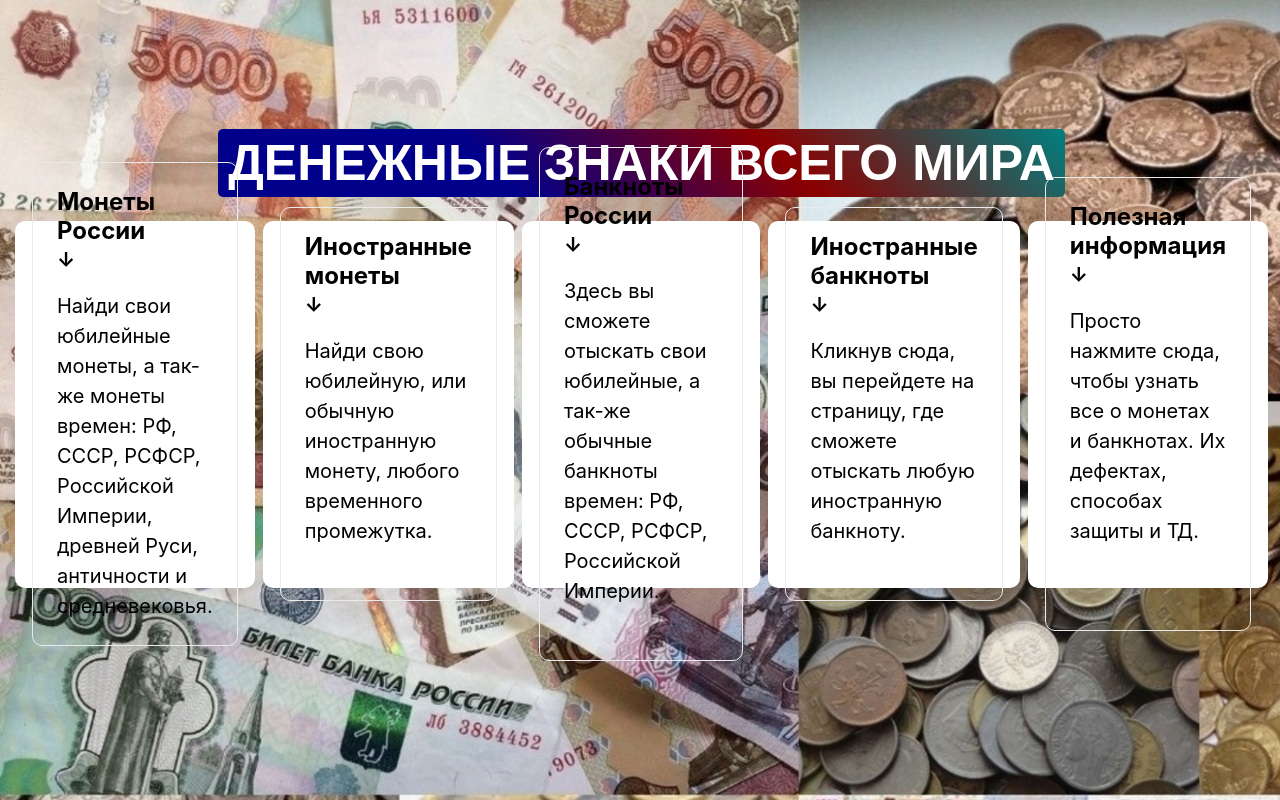
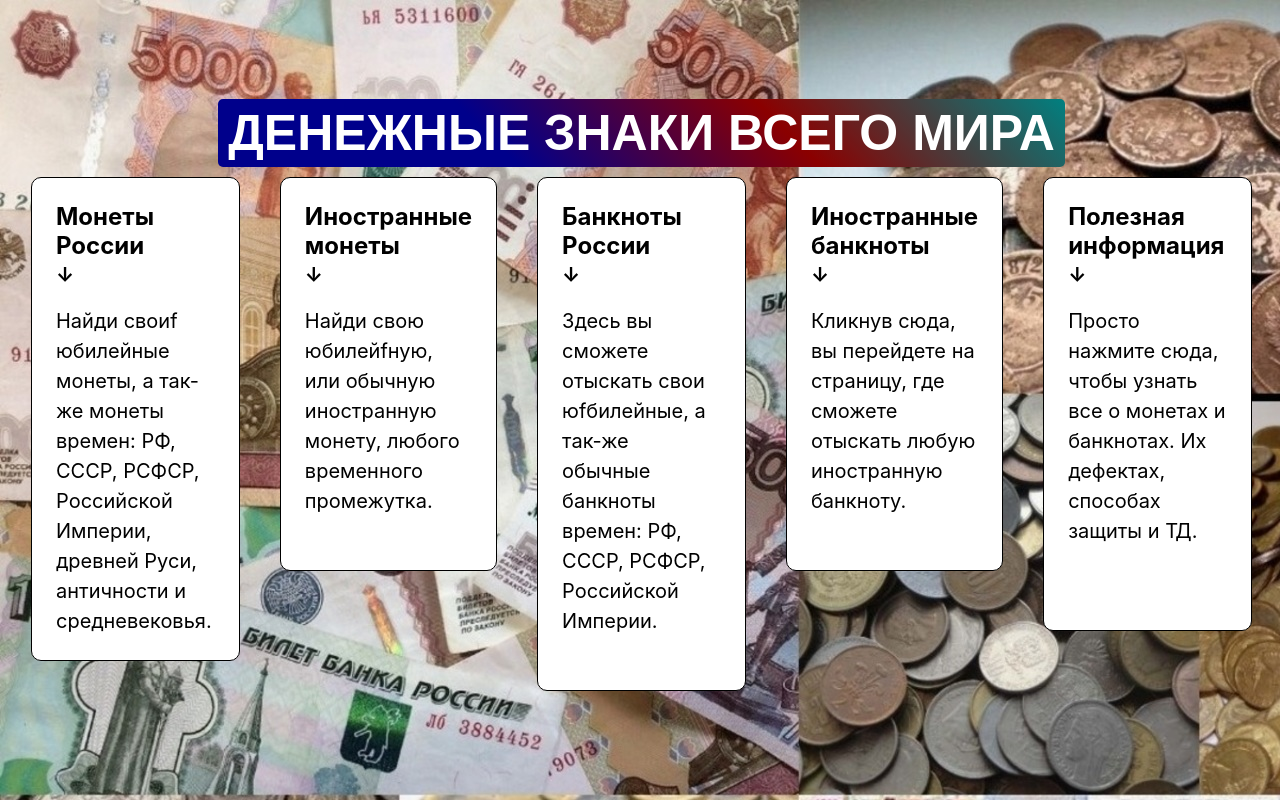
Before and after one commit to alyxmamathemm/bank-notes, a Next.js app: page / in a window 1280 px wide. Built offline with nearby package versions, Linux system fonts and the light colour scheme.

Commit message:
Сделал рамочки

```diff
--- a/pages/index.js
+++ b/pages/index.js
@@ -22,8 +22,8 @@ export default function Home() {
                   <p>&#8595;</p>
                 </h3>
                 <p>
-                  Найди свои юбилейные монеты, а так-же монеты времен: РФ, СССР,
-                  РСФСР, Российской Империи, древней Руси, античности и
+                  Найди своиf юбилейные монеты, а так-же монеты времен: РФ,
+                  СССР, РСФСР, Российской Империи, древней Руси, античности и
                   средневековья.
                 </p>
               </a>
@@ -39,7 +39,7 @@ export default function Home() {
                   <p>&#8595;</p>
                 </h3>
                 <p>
-                  Найди свою юбилейную, или обычную иностранную монету, любого
+                  Найди свою юбилейfную, или обычную иностранную монету, любого
                   временного промежутка. &nbsp; <p>&nbsp;</p>
                 </p>
               </a>
@@ -55,7 +55,7 @@ export default function Home() {
                   <p> &#8595;</p>
                 </h3>
                 <p>
-                  Здесь вы сможете отыскать свои юбилейные, а так-же обычные
+                  Здесь вы сможете отыскать свои юfбилейные, а так-же обычные
                   банкноты времен: РФ, СССР, РСФСР, Российской Империи. &nbsp;
                   {""}
                   <p>&nbsp;</p>
@@ -116,8 +116,8 @@ export default function Home() {
         .content {
           display: flex;
           max-width: 100000px;
-          flex-wrap: rap;
           max-height: 1000px;
+          align-items: baseline;
         }
 
         main {
@@ -147,7 +147,7 @@ export default function Home() {
           text-decoration: none;
         }
 
-        <style > .title a:hover,
+        .title a:hover,
         .title a:focus,
         .title a:active {
           text-decoration: underline;
@@ -216,9 +216,6 @@ export default function Home() {
           margin-top: 3rem;
           margin: 4px;
 
-          border: 1px solid #0100;
-          background: #ffffff;
-          border-radius: 10px;
           width: 200px;
           height: 367px;
         }
@@ -235,16 +232,17 @@ export default function Home() {
           text-align: left;
           color: inherit;
           text-decoration: none;
-          border: 1px solid #eaeaea;
+          border: 1px solid #000000;
           border-radius: 10px;
           transition: color 0.15s ease, border-color 0.15s ease;
+          background: #ffffff;
         }
 
         .card:hover,
         .card:focus,
         .card:active {
           color: #4169e1;
-          border-color: #4169e1;
+          border-color: #000000;
         }
 
         .card h3 {
```
Also changed, not shown: pages/ForeignСoins.js (+8 -7 lines).
